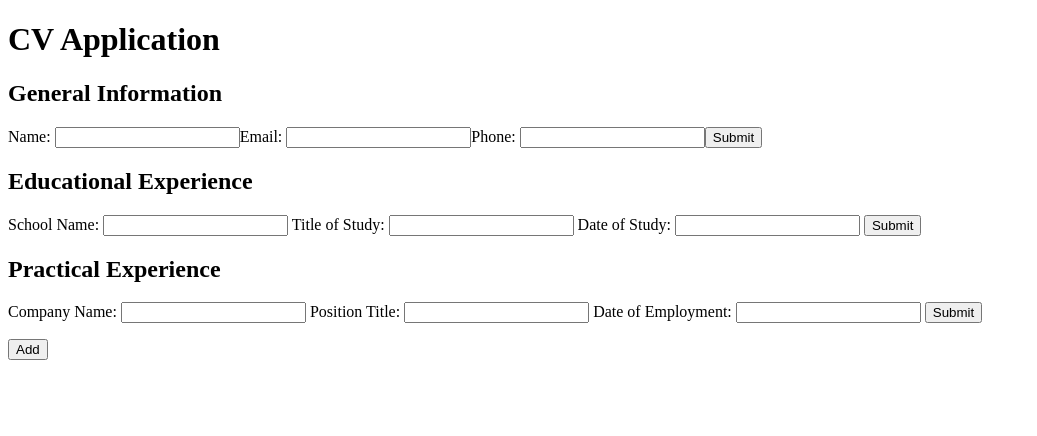
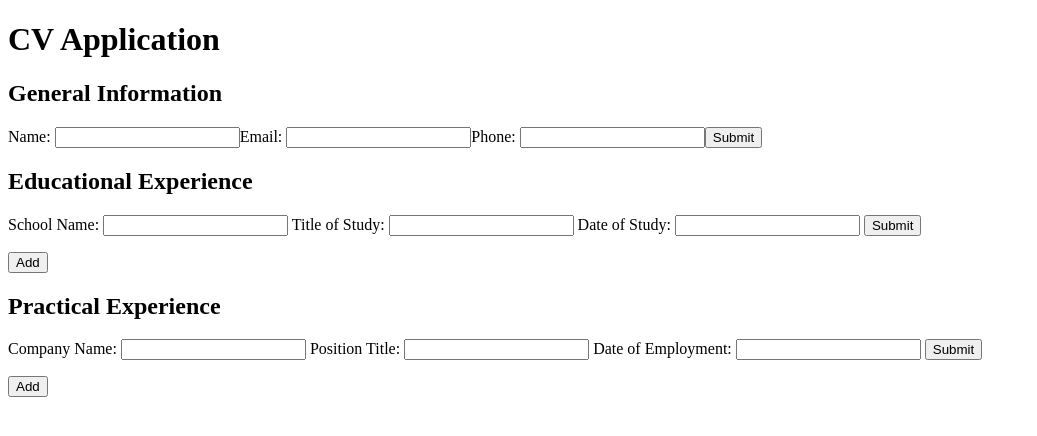
Before and after one commit to top-submissions/fullstackjs-cv-application, a React (Vite) app: page / in a window 1280 px wide. Shown: the top 436 px of the page, without its empty margins (0-1037 px from the left). Built offline with nearby package versions, Linux system fonts and the light colour scheme.

Commit message:
refactor(form): state initial value to object array, update handlers

```diff
--- a/src/components/forms/EducationalExperienceForm/EducationalExperienceForm.jsx
+++ b/src/components/forms/EducationalExperienceForm/EducationalExperienceForm.jsx
@@ -1,63 +1,108 @@
 import React, { useState } from 'react';
 
 function EducationalExperienceForm() {
-  const [schoolName, setSchoolName] = useState('');
-  const [titleOfStudy, setTitleOfStudy] = useState('');
-  const [dateOfStudy, setDateOfStudy] = useState('');
-  const [isSubmitted, setIsSubmitted] = useState(false);
+  const [entries, setEntries] = useState([
+    {
+      id: crypto.randomUUID(),
+      schoolName: '',
+      titleOfStudy: '',
+      dateOfStudy: '',
+      isSubmitted: false,
+    },
+  ]);
 
-  const handleSubmit = () => {
-    setIsSubmitted(true);
+  const handleAdd = () => {
+    setEntries([
+      ...entries,
+      {
+        id: crypto.randomUUID(),
+        schoolName: '',
+        titleOfStudy: '',
+        dateOfStudy: '',
+        isSubmitted: false,
+      },
+    ]);
   };
 
-  const handleEdit = () => {
-    setIsSubmitted(false);
+  const handleUpdate = (id, field, value) => {
+    setEntries(
+      entries.map((entry) =>
+        entry.id === id ? { ...entry, [field]: value } : entry,
+      ),
+    );
+  };
+
+  const handleSubmit = (id) => {
+    setEntries(
+      entries.map((entry) =>
+        entry.id === id ? { ...entry, isSubmitted: true } : entry,
+      ),
+    );
+  };
+
+  const handleEdit = (id) => {
+    setEntries(
+      entries.map((entry) =>
+        entry.id === id ? { ...entry, isSubmitted: false } : entry,
+      ),
+    );
   };
 
   return (
     <div>
       <h2>Educational Experience</h2>
-      {!isSubmitted ? (
+      {entries.map((entry) => (
+        <div key={entry.id}>
+          {!entry.isSubmitted ? (
             <>
               <label>
                 School Name:{' '}
                 <input
                   type="text"
-              value={schoolName}
-              onChange={(e) => setSchoolName(e.target.value)}
+                  value={entry.schoolName}
+                  onChange={(e) =>
+                    handleUpdate(entry.id, 'schoolName', e.target.value)
+                  }
                 />{' '}
               </label>
               <label>
                 Title of Study:{' '}
                 <input
                   type="text"
-              value={titleOfStudy}
-              onChange={(e) => setTitleOfStudy(e.target.value)}
+                  value={entry.titleOfStudy}
+                  onChange={(e) =>
+                    handleUpdate(entry.id, 'titleOfStudy', e.target.value)
+                  }
                 />{' '}
               </label>
               <label>
                 Date of Study:{' '}
                 <input
                   type="text"
-              value={dateOfStudy}
-              onChange={(e) => setDateOfStudy(e.target.value)}
+                  value={entry.dateOfStudy}
+                  onChange={(e) =>
+                    handleUpdate(entry.id, 'dateOfStudy', e.target.value)
+                  }
                 />{' '}
               </label>
-          <button onClick={handleSubmit}>Submit</button>
+              <button onClick={() => handleSubmit(entry.id)}>Submit</button>
               <div>
-            <p>{schoolName}</p>
-            <p>{titleOfStudy}</p>
-            <p>{dateOfStudy}</p>
+                <p>{entry.schoolName}</p>
+                <p>{entry.titleOfStudy}</p>
+                <p>{entry.dateOfStudy}</p>
               </div>
             </>
           ) : (
             <div>
-          <p>{schoolName}</p>
-          <p>{titleOfStudy}</p>
-          <p>{dateOfStudy}</p>
-          <button onClick={handleEdit}>Edit</button>
+              <p>{entry.schoolName}</p>
+              <p>{entry.titleOfStudy}</p>
+              <p>{entry.dateOfStudy}</p>
+              <button onClick={() => handleEdit(entry.id)}>Edit</button>
             </div>
           )}
+        </div>
+      ))}
+      <button onClick={handleAdd}>Add</button>
     </div>
   );
 }
```
Lines whose indentation alone changed are shown as unchanged.
